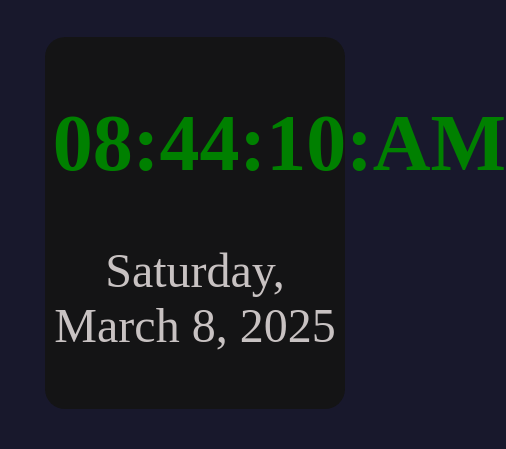
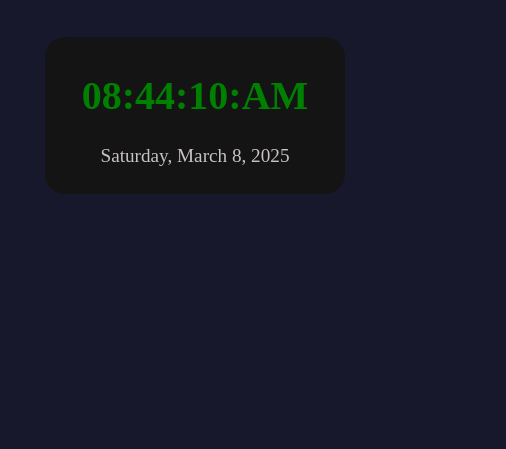
Before and after one commit to Nazar-Immam/date-time, a plain HTML site: page index.html in a window 390 px wide. Shown: the whole page, 506 px wide, since content can reach past the window. Drawn offline with Linux system fonts and the light colour scheme.

Commit message:
Update index.html

```diff
--- a/index.html
+++ b/index.html
@@ -26,6 +26,22 @@
             color: rgb(200, 194, 194);
             font-size: 3rem;
         }
+                @media (max-width: 768px) {
+            h1 {
+                font-size: 3rem; /* Reduce further for tablets */
+            }
+            p {
+                font-size: 1.5rem; /* Reduce for tablets */
+            }
+        }
+
+        @media (max-width: 480px) {
+            h1 {
+                font-size: 2.5rem; /* Reduce further for phones */
+            }
+            p {
+                font-size: 1.2rem; /* Reduce for phones */
+            }
     </style>
     <div class=" container">
         <h1 id="time-element">00:00:00 AM</h1>
```
